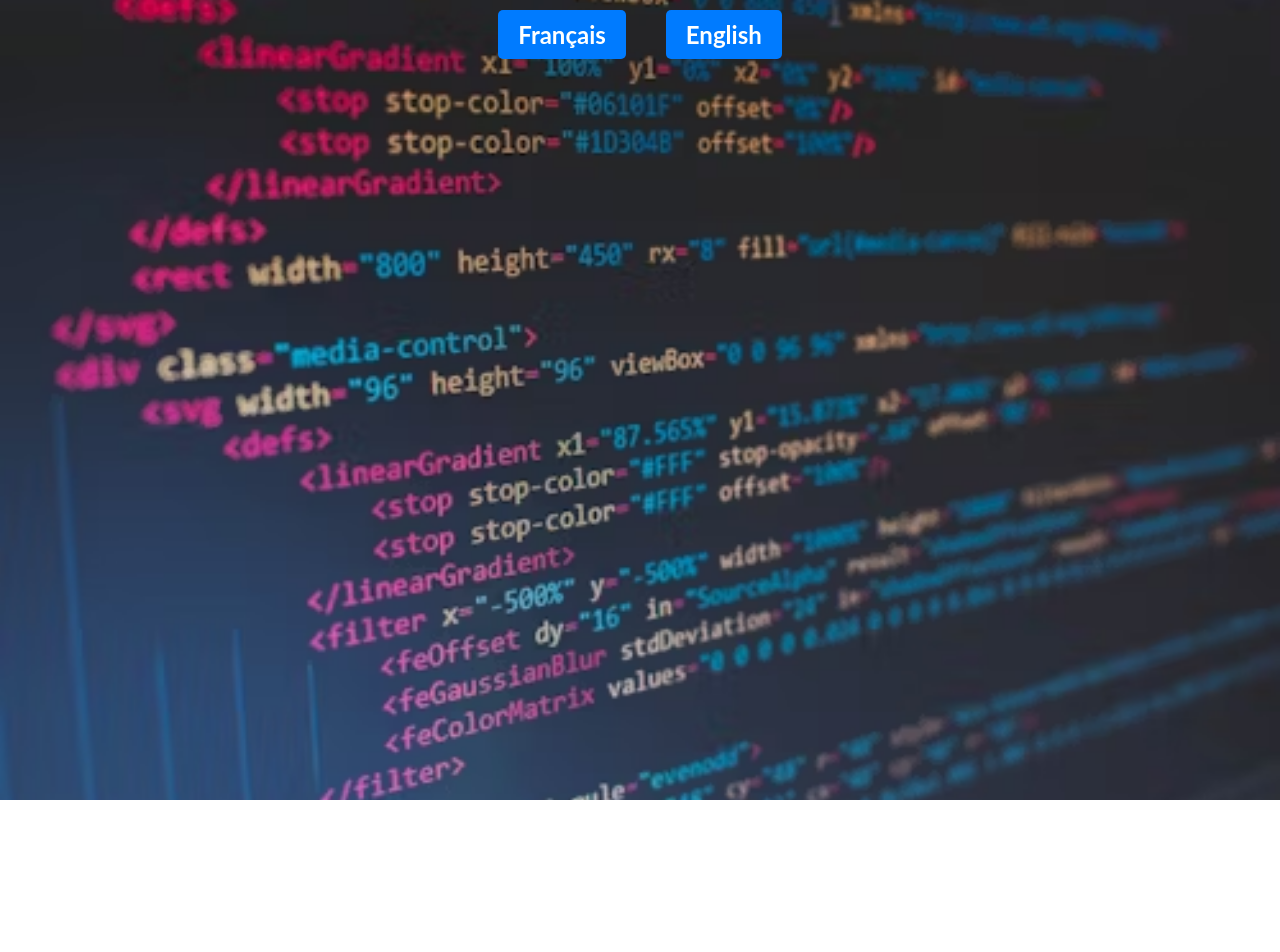
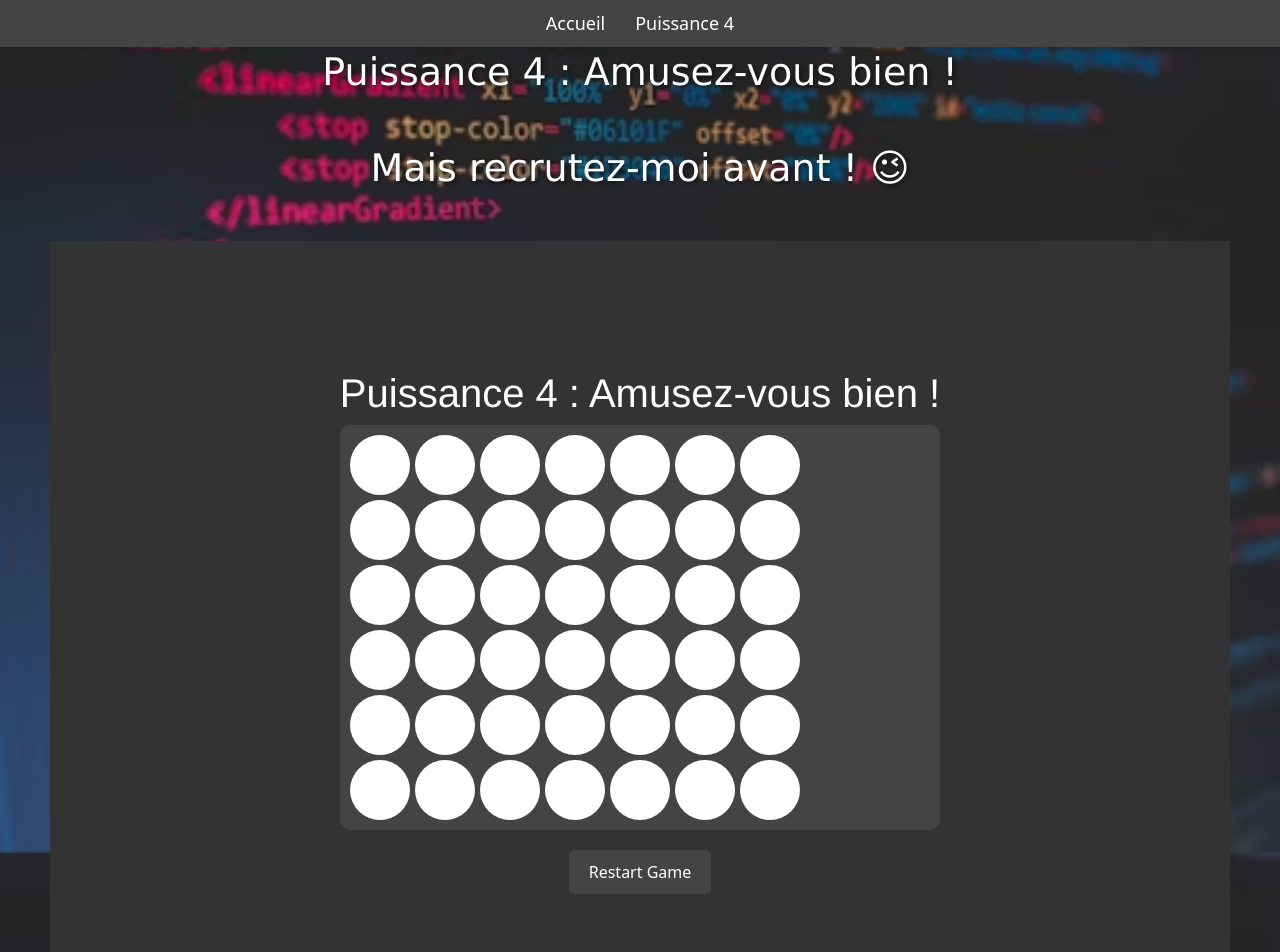
Before and after one commit to TalelJandoubi/my-portfolio, a React (Create React App) app: page /newpage in a window 1280 px wide. Before the commit this address had no page. Shown: the top 952 px of the page. Before the commit the page ends 800 px from the top, so only its background shows below. Built offline with nearby package versions, Linux system fonts and the light colour scheme.

Commit message:
puissance 4

```diff
--- a/package.json
+++ b/package.json
@@ -7,12 +7,16 @@
     "@testing-library/react": "^13.4.0",
     "@testing-library/user-event": "^13.5.0",
     "bootstrap": "^5.3.3",
+    "canvas-confetti": "^1.9.3",
     "framer-motion": "^11.3.8",
     "react": "^18.3.1",
     "react-bootstrap": "^2.10.4",
+    "react-confetti": "^6.1.0",
     "react-dom": "^18.3.1",
     "react-router-dom": "^6.25.1",
     "react-scripts": "5.0.1",
+    "react-spring": "^9.7.4",
+    "styled-components": "^6.1.12",
     "web-vitals": "^2.1.4"
   },
   "scripts": {
--- a/src/App.js
+++ b/src/App.js
@@ -1,20 +1,19 @@
+// src/App.js
 import React from 'react';
-import { BrowserRouter as Router, Route, Routes, Link } from 'react-router-dom';
+import { BrowserRouter as Router, Route, Routes } from 'react-router-dom';
 import Home from './components/Home';
-import HomeEn from './components/HomeEn';
-import './assets/Home.css';
+import NewPage from './components/NewPage';
+import Navbar from './components/Navbar';
+import './assets/App.css';
 
 const App = () => {
   return (
     <Router>
       <div className="App">
-        <nav>
-          <Link to="/" className="nav-link">Français</Link>
-          <Link to="/en" className="nav-link">English</Link>
-        </nav>
+        <Navbar />
         <Routes>
-          <Route exact path="/" element={<Home />} />
-          <Route path="/en" element={<HomeEn />} />
+          <Route path="/" element={<Home />} />
+          <Route path="/newpage" element={<NewPage />} />
         </Routes>
       </div>
     </Router>
--- a/src/assets/App.css
+++ b/src/assets/App.css
@@ -1,3 +1,5 @@
+@import url('https://fonts.googleapis.com/css2?family=Press+Start+2P&display=swap');
+
 body {
   background-color: #0a0f2c;
   color: #ffffff;
--- /dev/null
+++ b/src/components/ConnectFour.css
@@ -0,0 +1,53 @@
+/* src/components/ConnectFour.css */
+.connect-four-container {
+  display: flex;
+  flex-direction: column;
+  align-items: center;
+  justify-content: center;
+  height: 80vh;
+  color: white;
+  font-weight: bold;
+  text-align: center;
+}
+
+.win-message {
+  font-size: 24px;
+  color: white;
+  margin-bottom: 20px;
+}
+
+.board {
+  display: grid;
+  grid-template-rows: repeat(6, 50px);
+  grid-template-columns: repeat(7, 50px);
+  gap: 5px;
+}
+
+.cell {
+  width: 50px;
+  height: 50px;
+  background-color: #ddd;
+  display: flex;
+  align-items: center;
+  justify-content: center;
+  cursor: pointer;
+}
+
+.cell:hover {
+  background-color: #bbb;
+}
+
+.disc {
+  width: 40px;
+  height: 40px;
+  border-radius: 50%;
+  transition: all 0.3s ease-in-out;
+}
+
+.player1 {
+  background-color: red;
+}
+
+.player2 {
+  background-color: yellow;
+}
--- /dev/null
+++ b/src/components/ConnectFour.js
@@ -0,0 +1,181 @@
+import React, { useState } from 'react';
+import styled from 'styled-components';
+import { useSpring, animated } from 'react-spring';
+import Confetti from 'react-confetti';
+
+const BoardContainer = styled.div`
+  display: flex;
+  justify-content: center;
+  align-items: center;
+  flex-direction: column;
+  height: 100vh;
+  background-color: #333;
+  position: relative;
+`;
+
+const Board = styled.div`
+  display: grid;
+  grid-template-columns: repeat(7, 60px);
+  grid-gap: 5px;
+  background-color: #444;
+  padding: 10px;
+  border-radius: 10px;
+`;
+
+const Cell = styled.div`
+  width: 60px;
+  height: 60px;
+  background-color: ${props => props.value === 1 ? 'red' : props.value === 2 ? 'yellow' : 'white'};
+  border-radius: 50%;
+  display: flex;
+  align-items: center;
+  justify-content: center;
+`;
+
+const Button = styled.button`
+  margin: 20px;
+  padding: 10px 20px;
+  font-size: 16px;
+  background-color: #444;
+  color: white;
+  border: none;
+  border-radius: 5px;
+  cursor: pointer;
+
+  &:hover {
+    background-color: #555;
+  }
+`;
+
+const WinnerText = styled.div`
+  margin-top: 20px;
+  font-size: 24px;
+  color: white;
+  text-align: center;
+`;
+
+const RandomPhrase = styled.div`
+  margin-top: 20px;
+  font-size: 18px;
+  color: white;
+  text-align: center;
+`;
+
+const phrases = [
+  "Tu dois un café à ton collègue car il faut être galant avec les perdants.",
+  "Fais 10 pompes.",
+  "Le perdant te doit un plateau sushi.",
+  "La prochaine fois c'est café sans sucres sinon la dame blanche te dévorera pendant le sommeil.",
+  "Rejoue jusqu'à demain sinon tu dois me recruter 😉.",
+  "Si tu gagnes tu parles de moi au patron.",
+  "😱 Félicitations tu as gagné le droit de rejouer pour voir une autre phrase.",
+  "Le perdant mange un oeuf cru.",
+  "Allez tu as assez joué, retourne travailler !"
+];
+
+const ConnectFour = () => {
+  const emptyBoard = Array(6).fill(Array(7).fill(0));
+  const [board, setBoard] = useState(emptyBoard);
+  const [currentPlayer, setCurrentPlayer] = useState(1);
+  const [dropPositions, setDropPositions] = useState({});
+  const [lastMove, setLastMove] = useState(null);
+  const [winner, setWinner] = useState(null);
+  const [winnerPhrase, setWinnerPhrase] = useState('');
+
+  const dropPiece = (columnIndex) => {
+    if (winner) return;
+
+    const newBoard = board.map(row => [...row]);
+    for (let i = 5; i >= 0; i--) {
+      if (newBoard[i][columnIndex] === 0) {
+        newBoard[i][columnIndex] = currentPlayer;
+        setLastMove({ row: i, column: columnIndex });
+        setDropPositions({ ...dropPositions, [columnIndex]: i });
+        setCurrentPlayer(currentPlayer === 1 ? 2 : 1);
+        setBoard(newBoard);
+        checkWinner(newBoard);
+        break;
+      }
+    }
+  };
+
+  const checkWinner = (board) => {
+    const checkDirection = (row, col, rowDir, colDir) => {
+      const player = board[row][col];
+      if (player === 0) return false;
+      for (let i = 1; i < 4; i++) {
+        if (row + rowDir * i < 0 || row + rowDir * i >= 6 || col + colDir * i < 0 || col + colDir * i >= 7) return false;
+        if (board[row + rowDir * i][col + colDir * i] !== player) return false;
+      }
+      return true;
+    };
+
+    for (let row = 0; row < 6; row++) {
+      for (let col = 0; col < 7; col++) {
+        if (checkDirection(row, col, 0, 1) || // Horizontal
+            checkDirection(row, col, 1, 0) || // Vertical
+            checkDirection(row, col, 1, 1) || // Diagonal \
+            checkDirection(row, col, 1, -1)) { // Diagonal /
+          setWinner(board[row][col]);
+          setWinnerPhrase(phrases[Math.floor(Math.random() * phrases.length)]);
+          return;
+        }
+      }
+    }
+  };
+
+  const resetGame = () => {
+    setBoard(emptyBoard);
+    setCurrentPlayer(1);
+    setDropPositions({});
+    setLastMove(null);
+    setWinner(null);
+    setWinnerPhrase('');
+  };
+
+  const animatedProps = useSpring({
+    from: { transform: 'translateY(-60px)' },
+    to: { transform: 'translateY(0px)' },
+    config: { duration: 300 }
+  });
+
+  return (
+    <BoardContainer>
+      <div style={{ textAlign: 'center', color: 'white' }}>
+        <h1>Puissance 4 : Amusez-vous bien !</h1>
+        {winner && (
+          <>
+            <Confetti width={window.innerWidth} height={window.innerHeight} />
+            <WinnerText>Le joueur {winner} a gagné ! 🎉</WinnerText>
+            <RandomPhrase>{winnerPhrase}</RandomPhrase>
+          </>
+        )}
+        <Board>
+          {board.map((row, rowIndex) =>
+            row.map((cell, columnIndex) => (
+              <Cell
+                key={`${rowIndex}-${columnIndex}`}
+                value={cell}
+                onClick={() => dropPiece(columnIndex)}
+              >
+                {cell > 0 && (
+                  <animated.div style={animatedProps}>
+                    <div style={{
+                      width: '100%',
+                      height: '100%',
+                      backgroundColor: cell === 1 ? 'red' : 'yellow',
+                      borderRadius: '50%'
+                    }}></div>
+                  </animated.div>
+                )}
+              </Cell>
+            ))
+          )}
+        </Board>
+        <Button onClick={resetGame}>Restart Game</Button>
+      </div>
+    </BoardContainer>
+  );
+};
+
+export default ConnectFour;
--- a/src/components/Home.js
+++ b/src/components/Home.js
@@ -1,6 +1,8 @@
+// src/components/Home.js
 import React from 'react';
 import { Container, Row, Col, Card } from 'react-bootstrap';
 import { motion } from 'framer-motion';
+import { Link } from 'react-router-dom';
 import '../assets/Home.css';
 
 const Home = () => {
@@ -206,6 +208,9 @@ const Home = () => {
           <div the face bottom></div>
         </div>
       </motion.div>
+      <Link to="/newpage">
+        <button style={{ padding: '10px 20px', fontSize: '16px', marginTop: '20px' }}>Aller à la Nouvelle Page</button>
+      </Link>
     </Container>
   );
 };
--- /dev/null
+++ b/src/components/Navbar.js
@@ -0,0 +1,37 @@
+// src/components/Navbar.js
+import React from 'react';
+import { Link } from 'react-router-dom';
+import styled from 'styled-components';
+
+const NavbarContainer = styled.div`
+  position: fixed;
+  top: 0;
+  width: 100%;
+  background-color: #444;
+  color: white;
+  padding: 10px 20px;
+  box-shadow: 0 4px 6px rgba(0, 0, 0, 0.1);
+  z-index: 1000;
+`;
+
+const NavbarLink = styled(Link)`
+  margin: 0 15px;
+  color: white;
+  text-decoration: none;
+  font-size: 18px;
+
+  &:hover {
+    color: #ddd;
+  }
+`;
+
+const Navbar = () => {
+  return (
+    <NavbarContainer>
+      <NavbarLink to="/">Accueil</NavbarLink>
+      <NavbarLink to="/newpage">Puissance 4</NavbarLink>
+    </NavbarContainer>
+  );
+};
+
+export default Navbar;
--- /dev/null
+++ b/src/components/NewPage.css
@@ -0,0 +1,15 @@
+/* NewPage.css */
+.new-page {
+  padding: 50px;
+  text-align: center;
+  color: white;
+  font-weight: bold;
+}
+
+.main-title,
+.sub-title {
+  font-family: 'Verdana', Arial, sans-serif;
+  margin-bottom: 50px;
+  font-size: 38px;
+  text-shadow: 2px 2px 4px rgba(0, 0, 0, 0.5);
+}
--- /dev/null
+++ b/src/components/NewPage.js
@@ -0,0 +1,16 @@
+// src/components/NewPage.js
+import React from 'react';
+import ConnectFour from './ConnectFour';
+import './NewPage.css';  // Assurez-vous de créer et d'importer ce fichier CSS
+
+const NewPage = () => {
+  return (
+    <div className="new-page">
+      <h1 className="main-title">Puissance 4 : Amusez-vous bien !</h1>
+      <h2 className="sub-title">Mais recrutez-moi avant ! 😉</h2>
+      <ConnectFour />
+    </div>
+  );
+};
+
+export default NewPage;
--- a/src/index.js
+++ b/src/index.js
@@ -3,6 +3,8 @@ import ReactDOM from 'react-dom';
 import './assets/index.css'; // Assurez-vous que ce fichier existe
 import App from './App'; // Vérifiez que ce chemin est correct et que App.js existe
 import reportWebVitals from './reportWebVitals';
+// src/index.js
+import 'bootstrap/dist/css/bootstrap.min.css';
 
 ReactDOM.render(
   <React.StrictMode>
```
Also changed, not shown: 1 other file (tests, documents, lock files or other folders).
